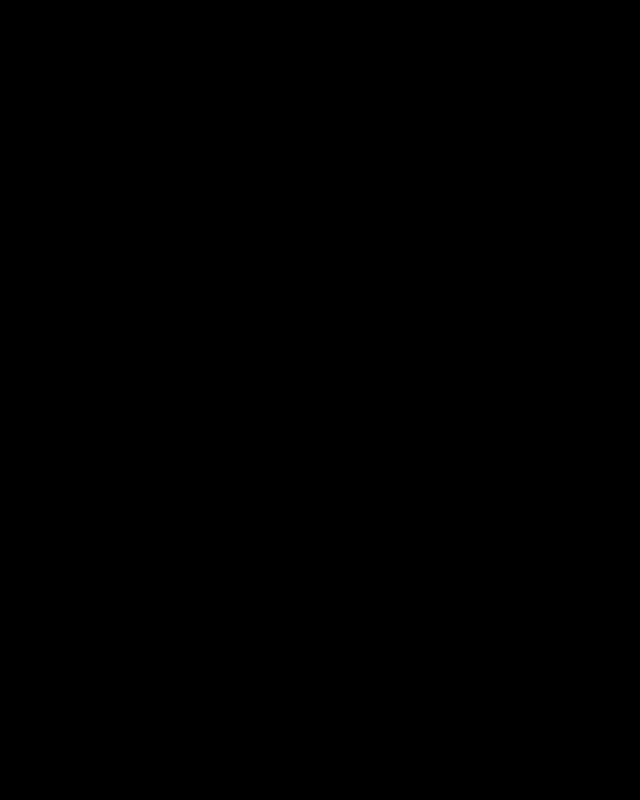
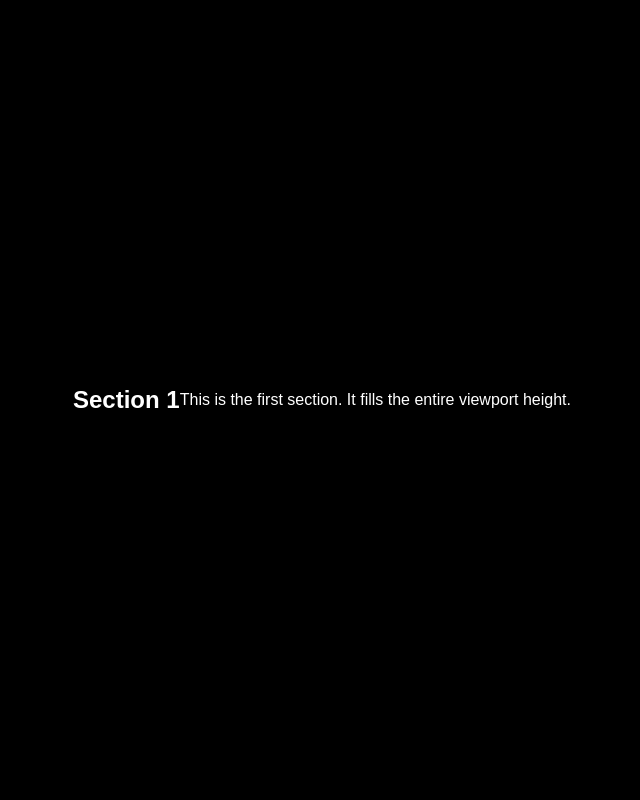
Before and after one commit to XLmT09/hijithan.github.io, a plain HTML site: page index.html in a window 1280 px wide. Shown: the top 800 px of the page, without its empty margins (318-958 px from the left). Drawn offline with nearby package versions, Linux system fonts and the light colour scheme.

Commit message:
feat: add sections for each page

```diff
--- a/assets/css/styles.css
+++ b/assets/css/styles.css
@@ -1,30 +1,34 @@
 body {
   margin: 0;
-  height: 200vh; /* To enable scrolling */
+  height: 400vh; /* Simulate a long scrollable page */
+  overflow-y: scroll;
   background: black;
-  overflow: hidden;
+  color: white; /* Ensure text is visible */
+  font-family: Arial, sans-serif;
 }
 
-.stars {
-  position: fixed;
+canvas {
+  display: block;
+  position: fixed; /* Fixed position makes it overlay the background */
   top: 0;
   left: 0;
-  width: 100%;
-  height: 100%;
-  background:
-    black, /* Black base */
-    radial-gradient(white 1px, transparent 1px),
-    radial-gradient(white 1px, transparent 1px),
-    radial-gradient(white 1px, transparent 1px);
-  background-size: 2px 2px, 3px 3px, 4px 4px;
-  background-position:
-    0 0, 50px 50px, 100px 100px;
-  animation: move-stars 50s linear infinite;
+  z-index: -1; /* Ensure the canvas is behind all HTML content */
+  width: 100%; /* Make the canvas take full width */
+  height: 100%; /* Make the canvas take full height */
 }
 
-@keyframes move-stars {
-  to {
-    background-position:
-      -5000px 0, -7000px 0, -9000px 0;
-  }
+/* Style for each section */
+section {
+  height: 100vh; /* Set height to 100% of the viewport */
+  display: flex;
+  justify-content: center;
+  align-items: center;
+  font-family: Arial, sans-serif;
+  color: white;
+  text-align: center;
 }
+
+/* Smooth scroll for the whole page */
+html {
+  scroll-behavior: smooth;
+}
--- /dev/null
+++ b/assets/js/background.js
@@ -0,0 +1,63 @@
+// Set up scene, camera, and renderer
+const scene = new THREE.Scene();
+const camera = new THREE.PerspectiveCamera(75, window.innerWidth / window.innerHeight, 0.1, 1000);
+const renderer = new THREE.WebGLRenderer();
+renderer.setSize(window.innerWidth, window.innerHeight);
+document.body.appendChild(renderer.domElement);
+
+// Create stars
+const starGeometry = new THREE.BufferGeometry();
+const starMaterial = new THREE.PointsMaterial({ color: 0xffffff, size: 1.5 });
+const starVertices = [];
+for (let i = 0; i < 3000; i++) {
+    starVertices.push(
+    (Math.random() - 0.5) * 1000,
+    (Math.random() - 0.5) * 1000,
+    (Math.random() - 0.5) * 1000
+    );
+}
+starGeometry.setAttribute('position', new THREE.Float32BufferAttribute(starVertices, 3));
+const stars = new THREE.Points(starGeometry, starMaterial);
+scene.add(stars);
+
+// Set initial camera position
+camera.position.z = 5;
+
+// Function to update camera based on scroll position
+function handleScroll() {
+    // Get the vertical scroll position
+    const scrollY = window.scrollY;
+    // Maximum scrollable height
+    const maxScroll = document.body.scrollHeight - window.innerHeight;
+    // Calculate the scroll fraction (0 to 1)
+    const scrollFraction = scrollY / maxScroll;
+
+    // Move the camera based on scroll
+
+    // Adjust multiplier for the zoom effect
+    camera.position.z = 5 + scrollFraction * 100;
+    // Move camera up/down slightly with scroll
+    camera.position.y = scrollFraction * 50;
+}
+
+// Listen for the scroll event
+window.addEventListener('scroll', handleScroll);
+
+// Animation loop
+function animate() {
+    requestAnimationFrame(animate);
+
+    // Slight rotation of stars for added effect
+    stars.rotation.x += 0.00008;
+    stars.rotation.y += 0.00008;
+
+    renderer.render(scene, camera);
+}
+animate();
+
+// Adjust canvas size on window resize
+window.addEventListener("resize", () => {
+    renderer.setSize(window.innerWidth, window.innerHeight);
+    camera.aspect = window.innerWidth / window.innerHeight;
+    camera.updateProjectionMatrix();
+});
--- a/index.html
+++ b/index.html
@@ -4,87 +4,31 @@
   <meta charset="UTF-8">
   <meta name="viewport" content="width=device-width, initial-scale=1.0">
   <title>Scroll-Responsive Starfield</title>
-  <style>
-    body {
-      margin: 0;
-      height: 300vh; /* Simulates a long scrollable page */
-      overflow-y: scroll;
-      background: black;
-    }
-    canvas {
-      display: block;
-      position: fixed; /* Keep the canvas fixed on the screen */
-      top: 0;
-      left: 0;
-    }
-  </style>
+  <link rel="stylesheet" href="assets/css/styles.css">
 </head>
 <body>
+  <section class="section" id="section1">
+    <h1>Section 1</h1>
+    <p>This is the first section. It fills the entire viewport height.</p>
+  </section>
+
+  <section class="section" id="section2">
+    <h1>Section 2</h1>
+    <p>This is the second section. It also fills the entire viewport height.</p>
+  </section>
+
+  <section class="section" id="section3">
+    <h1>Section 3</h1>
+    <p>This is the third section. It also fills the entire viewport height.</p>
+  </section>
+
+  <section class="section" id="section3">
+    <h1>Section 4</h1>
+    <p>This is the fourth section. It also fills the entire viewport height.</p>
+  </section>
+
   <script src="https://cdnjs.cloudflare.com/ajax/libs/three.js/r128/three.min.js"></script>
-  <script>
-    // Set up scene, camera, and renderer
-    const scene = new THREE.Scene();
-    const camera = new THREE.PerspectiveCamera(75, window.innerWidth / window.innerHeight, 0.1, 1000);
-    const renderer = new THREE.WebGLRenderer();
-    renderer.setSize(window.innerWidth, window.innerHeight);
-    document.body.appendChild(renderer.domElement);
+  <script src="assets/js/background.js"></script>
 
-    // Create stars
-    const starGeometry = new THREE.BufferGeometry();
-    const starMaterial = new THREE.PointsMaterial({ color: 0xffffff, size: 1.5 });
-    const starVertices = [];
-    for (let i = 0; i < 3000; i++) {
-      starVertices.push(
-        (Math.random() - 0.5) * 1000,
-        (Math.random() - 0.5) * 1000,
-        (Math.random() - 0.5) * 1000
-      );
-    }
-    starGeometry.setAttribute('position', new THREE.Float32BufferAttribute(starVertices, 3));
-    const stars = new THREE.Points(starGeometry, starMaterial);
-    scene.add(stars);
-
-    // Set initial camera position
-    camera.position.z = 5;
-
-    // Function to update camera based on scroll position
-    function handleScroll() {
-      // Get the vertical scroll position
-      const scrollY = window.scrollY;
-      // Maximum scrollable height
-      const maxScroll = document.body.scrollHeight - window.innerHeight;
-      // Calculate the scroll fraction (0 to 1)
-      const scrollFraction = scrollY / maxScroll;
-
-      // Move the camera based on scroll
-
-      // Adjust multiplier for the zoom effect
-      camera.position.z = 5 + scrollFraction * 100;
-      // Move camera up/down slightly with scroll
-      camera.position.y = scrollFraction * 50;
-    }
-
-    // Listen for the scroll event
-    window.addEventListener('scroll', handleScroll);
-
-    // Animation loop
-    function animate() {
-      requestAnimationFrame(animate);
-
-      // Slight rotation of stars for added effect
-      stars.rotation.x += 0.00008;
-      stars.rotation.y += 0.00008;
-
-      renderer.render(scene, camera);
-    }
-    animate();
-
-    // Adjust canvas size on window resize
-    window.addEventListener("resize", () => {
-      renderer.setSize(window.innerWidth, window.innerHeight);
-      camera.aspect = window.innerWidth / window.innerHeight;
-      camera.updateProjectionMatrix();
-    });
-  </script>
 </body>
 </html>
```
Also changed, not shown: assets/js/script.js (deleted, +0 -60 lines).
